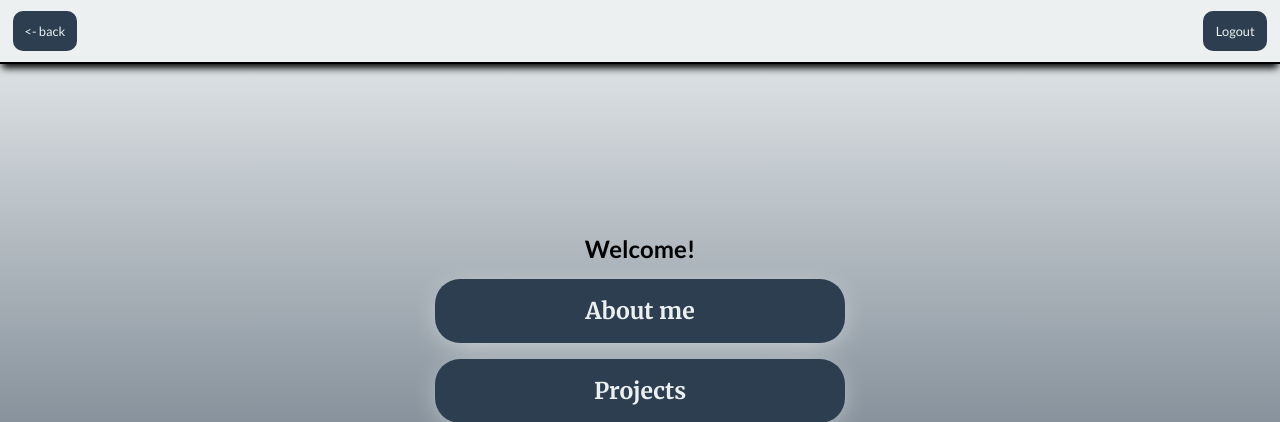
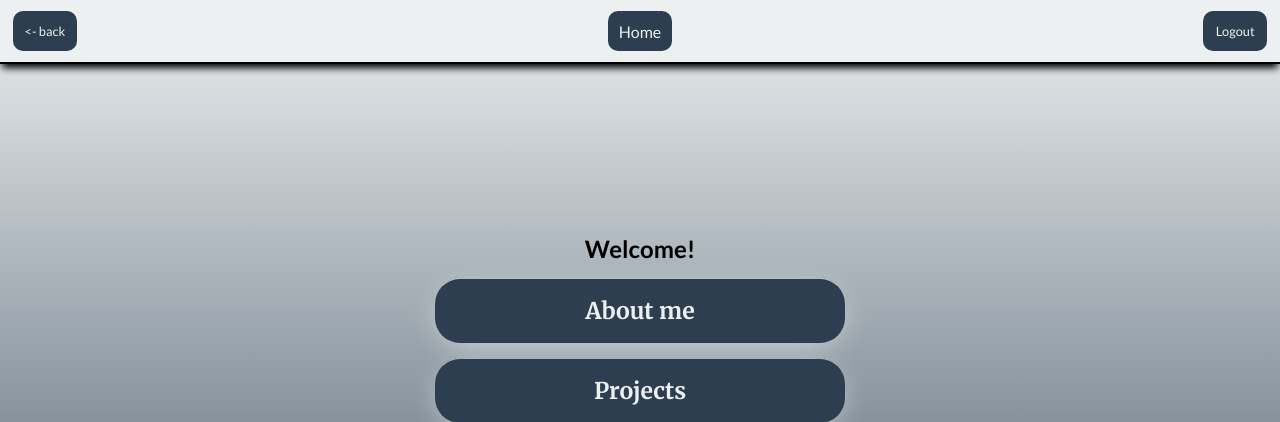
Before and after one commit to phillgames/Portfolio, a Flask app: page /aboutme in a window 1280 px wide. Shown: the top 422 px of the page. Run offline with Flask 3, Linux system fonts and the light colour scheme; parts of the project's set-up code (start-up, migrations or seed data) failed here and were passed over.

Commit message:
added a home button

```diff
--- a/app/templates/base.html
+++ b/app/templates/base.html
@@ -23,9 +23,16 @@
     <div class="header">
         <div class="backbutton" id="margin">
             <button onclick="history.back()" type="submit">
-                <- back
-            </button>
+                <- back </button>
         </div>
+        <div class="homebutton" id="">
+            <form action="{{ url_for('home') }}" method="POST">
+                <button type="submit">
+                    Home
+                </button>
+            </form>
+        </div>
+
         <div class="backbutton" id="reverse_margin">
             <form action="{{ url_for('logout') }}" method="POST">
                 <button type="submit">
```
